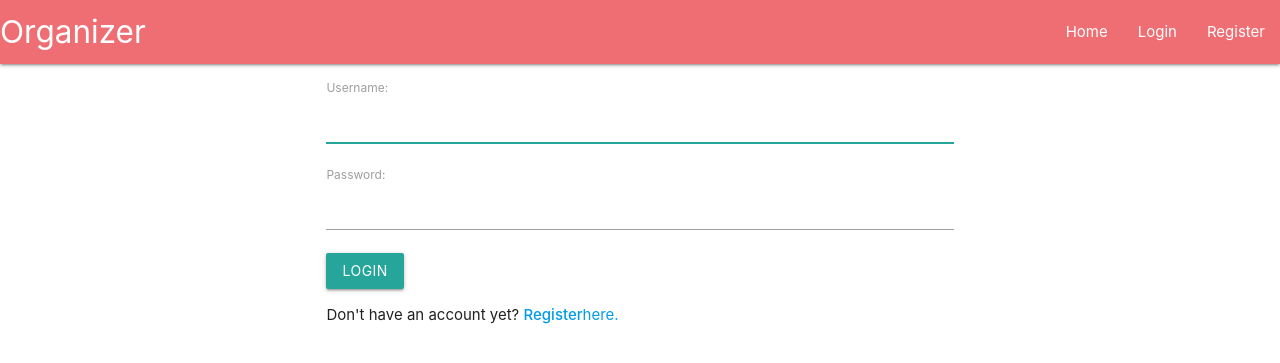
After one commit to baidai/Organizer, a Django app: page /login/ in a window 1280 px wide. The commit adds this page. Shown: the top 363 px of the page. Run offline with Django 3.2, Linux system fonts and the light colour scheme; some libraries are stand-ins or nearby versions.

Commit message:
Add /login, Add /logout, Create NewUserForm include email

```diff
--- a/project/intro/templates/intro/header.html
+++ b/project/intro/templates/intro/header.html
@@ -11,9 +11,11 @@
 
 <body>
 
+{% include 'intro/include/messages.html' %}
+
 {% include 'intro/include/nav.html' %}
 
-{% include 'intro/include/messages.html' %}
+
 
 
 <div class="container">
--- a/project/intro/templates/intro/include/nav.html
+++ b/project/intro/templates/intro/include/nav.html
@@ -16,6 +16,7 @@
         <!-- Dropdown Trigger -->
         <li><a class="dropdown-trigger" href="#!" data-target="dropdown1">Dropdown<i class="material-icons right">arrow_drop_down</i></a></li>
       {% else %}
+        <li><a href="/login">Login</a></li>
         <li><a href="/register">Register</a></li>
       {% endif %}
     </ul>
--- /dev/null
+++ b/project/intro/templates/intro/login.html
@@ -0,0 +1,13 @@
+{% extends 'intro/header.html' %}
+
+{% block content %}
+  <div class="container">
+    <form method="POST">
+    {% csrf_token %}
+    {{form.as_p}}
+      <button class="btn"<style="background-color:green lighten 1" type="submit">Login</button>
+  </form>
+
+  Don't have an account yet? <a href = "/register"  target="blank" color:blue;><strong>Register</strong>here.</a>
+</div>
+{% endblock %}
--- a/project/intro/templates/intro/register.html
+++ b/project/intro/templates/intro/register.html
@@ -7,7 +7,7 @@
       {{form.as_p}}
 
 
-    <button class="btn" <style="background-color:green lighten 1" type="submit">Register</button>
+    <button class="btn"<style="background-color:green lighten 1" type="submit">Register</button>
 
     </form>
     <br><br>
--- a/project/intro/urls.py
+++ b/project/intro/urls.py
@@ -6,4 +6,6 @@ app_name = 'intro'
 urlpatterns = [
     path('', views.homepage, name="homepage"),
     path('register/', views.register, name="register"),
+    path('logout/', views.logout_request, name="logout"),
+    path('login/', views.login_request, name="login"),
 ]
--- a/project/intro/views.py
+++ b/project/intro/views.py
@@ -1,8 +1,9 @@
 from django.shortcuts import render, redirect
 from .models import Task
-from django.contrib.auth.forms import UserCreationForm
+from django.contrib.auth.forms import UserCreationForm, AuthenticationForm
 from django.contrib.auth import login, logout, authenticate
 from django.contrib import messages
+from .forms import NewUserForm
 
 # Create your views here.
 
@@ -13,7 +14,7 @@ def homepage(request):
 
 def register(request):
 	if request.method == "POST":
-		form = UserCreationForm(request.POST)
+		form = NewUserForm(request.POST)
 		if form.is_valid():
 			user = form.save()
 			username = form.cleaned_data.get('username')
@@ -28,7 +29,34 @@ def register(request):
 				template_name = "intro/register.html",
 				context={"form":form})
 
-	form = UserCreationForm
+	form = NewUserForm
 	return render(request,
 					"intro/register.html",
 					context={"form":form})
+
+def logout_request(request):
+	logout(request)
+	messages.info(request, "Logged out successfully. Comeback soon!")
+	return redirect("intro:homepage")
+
+def login_request(request):
+	if request.method == 'POST':
+		form = AuthenticationForm(request=request, data=request.POST)
+		if form.is_valid():
+			username = form.cleaned_data.get('username')
+			password = form.cleaned_data.get('password')
+			user = authenticate(username=username, password=password)
+			if user is not None:
+				login(request, user)
+				messages.info(request, "Welcome Back:{username}!")
+				return redirect('/')
+			else:
+				messages.error(request, "Seems something wasn't right, please try again.")
+
+		else:
+			messages.error(request, "Oops... Try again. Something wasn't right.")
+
+	form = AuthenticationForm()
+	return render(request = request,
+				template_name = "intro/login.html",
+				context={"form":form})
```
Also changed, not shown: project/intro/forms.py (added, +17 -0 lines), project/db.sqlite3.
